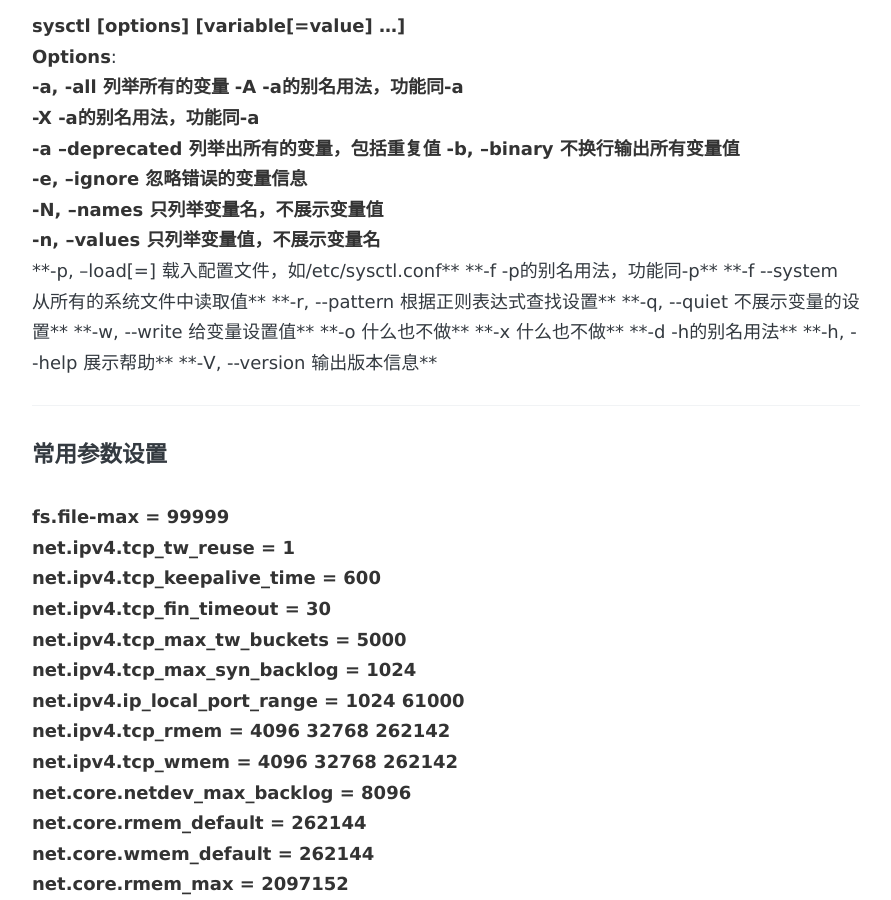
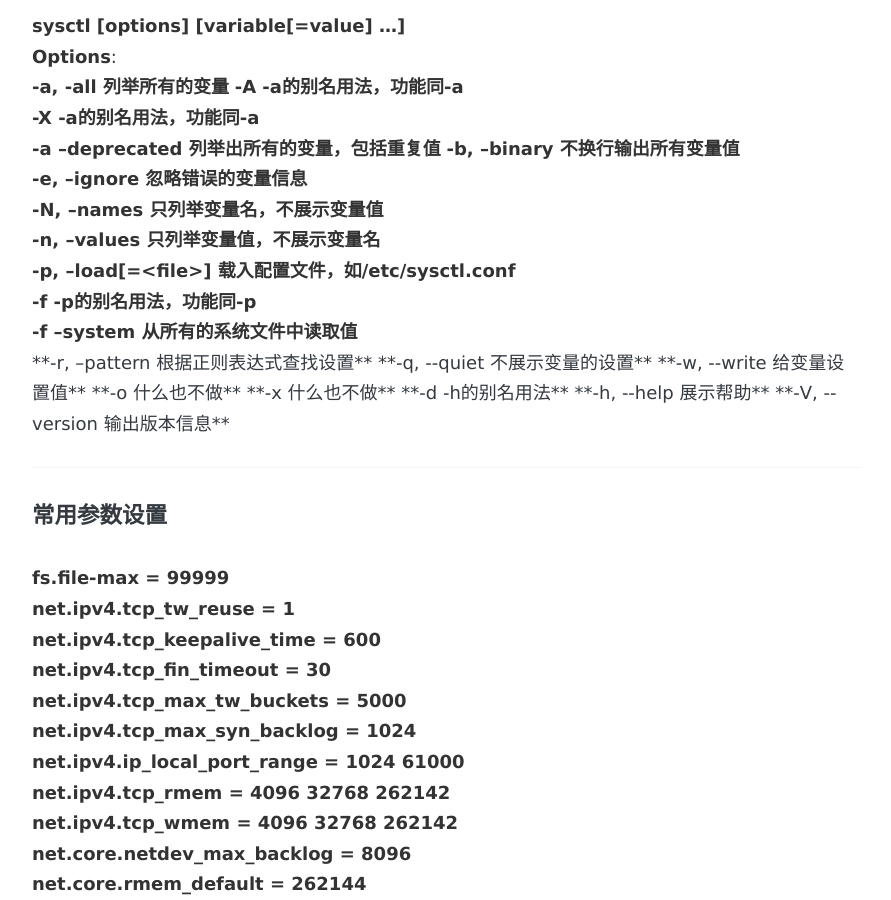
Before and after one commit to perfiffer/perfiffer.github.io, a Jekyll site: the page built from _posts/2019-03-05-sysctl命令详解.md, in a window 1280 px wide and 900 px high, scrolled down 343 px. Shown: the whole window, without its empty margins (194-1085 px from the left). Built offline with Jekyll 4.4.1, drawn with Linux system fonts in a browser that asks for light colours; some web fonts are replaced.

Commit message:
update blog

```diff
--- a/_posts/2019-03-05-sysctl命令详解.md
+++ b/_posts/2019-03-05-sysctl命令详解.md
@@ -16,7 +16,7 @@ sysctl命令用于linux运行时配置内核参数，这些参数位于/proc/sys
 **-e, --ignore 忽略错误的变量信息**
 **-N, --names  只列举变量名，不展示变量值**
 **-n, --values 只列举变量值，不展示变量名**
-**-p, --load[=<file>] 载入配置文件，如/etc/sysctl.conf**
+**-p, --load[=\<file\>] 载入配置文件，如/etc/sysctl.conf**
 **-f -p的别名用法，功能同-p**
 **-f --system 从所有的系统文件中读取值**
 **-r, --pattern <expression> 根据正则表达式查找设置**
```
